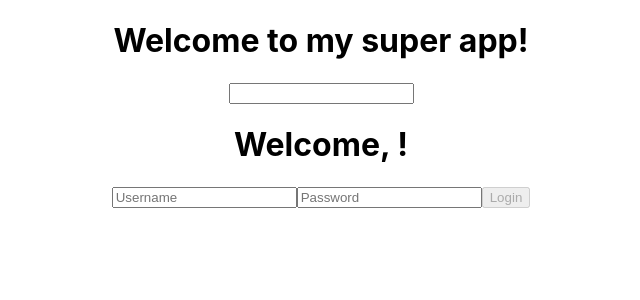
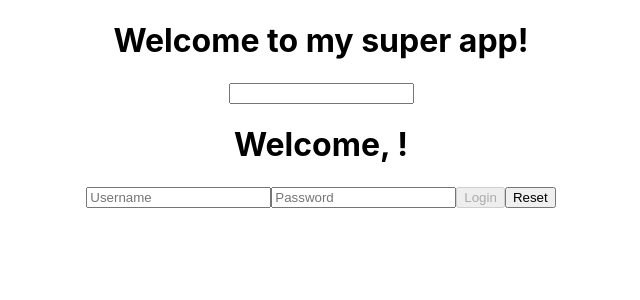
Before and after one commit to AlbertoNeira/react-exercises, a React (Create React App) app in the folder my-app/: page / in a window 1280 px wide. Shown: the top 300 px of the page, without its empty margins (319-959 px from the left). Built offline with nearby package versions, Linux system fonts and the light colour scheme.

Commit message:
Forms - Add a "reset" `button`
this one was very hard form e to understand how to make the login reset button do a clean on name from InteractiveWelcome, but finally made it

```diff
--- a/my-app/src/App.js
+++ b/my-app/src/App.js
@@ -11,14 +11,17 @@ function App() {
     console.log('Logging in with:', credentials);
   }
 
-
+  const handleReset = (name) => {
+    // Logic to clear the additional input in the parent component
+    console.log('Clearing additional input...');
+  };
   return (
     <div className="App">
 
       <div>
       <h1>Welcome to my super app!</h1>
-      <InteractiveWelcome/>
-      <Login onLogin={handleLogin}/>
+      <InteractiveWelcome onReset={handleReset}/>
+
     </div>
 
     </div>
--- a/my-app/src/components/InteractiveWelcome.js
+++ b/my-app/src/components/InteractiveWelcome.js
@@ -1,4 +1,5 @@
 import React from 'react';
+import Login from './Login';
 
 class InteractiveWelcome extends React.Component {
   constructor(props) {
@@ -14,6 +15,12 @@ class InteractiveWelcome extends React.Component {
     });
   };
 
+  handleReset = () => {
+    this.setState({
+      name: ''
+    });
+  };
+
   render() {
     return (
       <div>
@@ -23,6 +30,7 @@ class InteractiveWelcome extends React.Component {
           onChange={this.handleInputChange}
         />
         <Welcome name={this.state.name} />
+        <Login onReset={this.handleReset} />
       </div>
     );
   }
--- a/my-app/src/components/Login.js
+++ b/my-app/src/components/Login.js
@@ -1,13 +1,23 @@
 import React, { useState } from 'react';
 
-const Login = ({ onLogin }) => {
+
+
+const Login = ({ onLogin, onReset }) => {
   const [username, setUsername] = useState('');
   const [password, setPassword] = useState('');
+
+
   const isButtonDisabled = username === '' || password === '';
 
   const handleLogin = () => {
     // Call the onLogin function with the current state
     onLogin({ username, password });
+  };
+
+  const handleReset = () => {
+    setUsername('');
+    setPassword('');
+    onReset()
   };
 
   return (
@@ -27,6 +37,9 @@ const Login = ({ onLogin }) => {
       <button disabled={isButtonDisabled} onClick={handleLogin}>
         Login
       </button>
+      <button onClick={handleReset}>
+        Reset
+      </button>
     </div>
   );
 };
```
